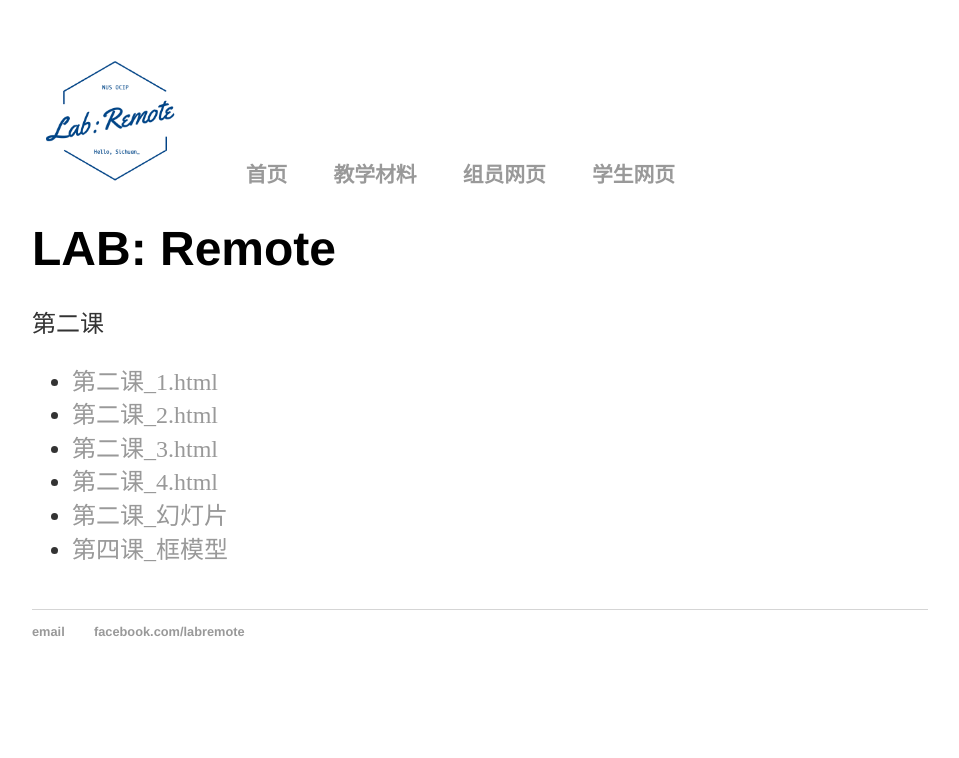
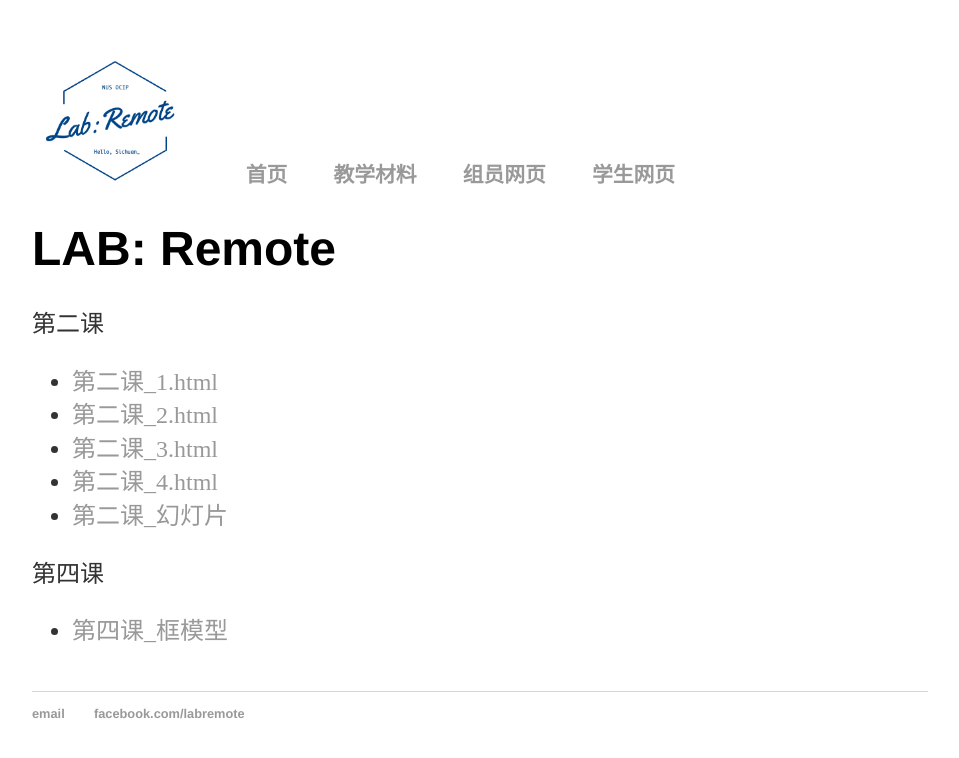
Before and after one commit to LAB-Remote/LAB-Remote.github.io, a Jekyll site: the page built from teaching/index.html, in a window 1280 px wide. Shown: the top 758 px of the page, without its empty margins (160-1119 px from the left). Built offline with Jekyll 4.4.1, drawn with Linux system fonts in a browser that asks for light colours.

Commit message:
Converted the teaching material links to a list

```diff
--- a/teaching/index.html
+++ b/teaching/index.html
@@ -12,6 +12,9 @@ title: 来吧，远方 - 教材
 	  <li><a href="/teaching/files/第二课_3.html" download>第二课_3.html</a></li>
 	  <li><a href="/teaching/files/第二课_4.html" download>第二课_4.html</a></li>
 	  <li><a href="/teaching/files/第二课幻灯片.pptx" download>第二课_幻灯片</a></li>
+	</ul>
+	<p>第四课</p>
+	<ul>
 	  <li><a href="/teaching/files/第四课_框模型.html" download>第四课_框模型</a></li>
 	</ul>
 </div>
```
